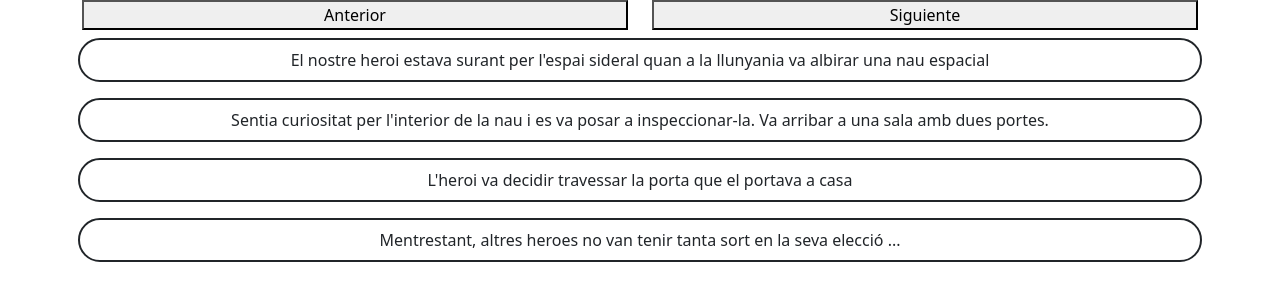
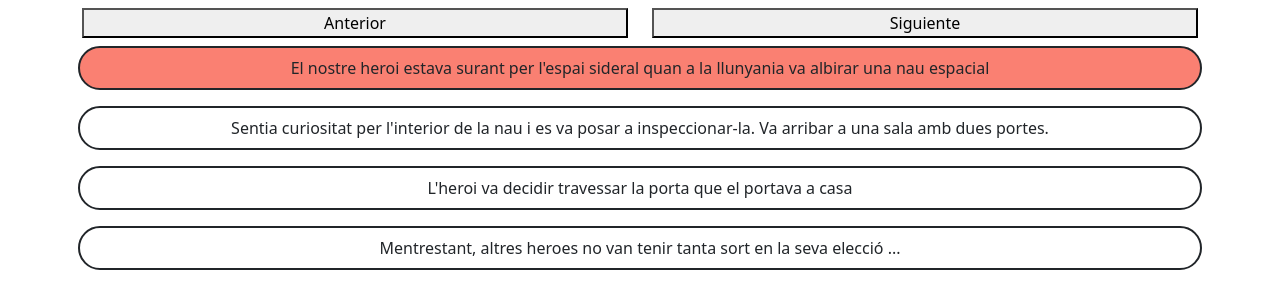
Before and after one commit to HenryArtR/Intro-Angular, an Angular app: page / in a window 1280 px wide. Shown: the top 308 px of the page. Built offline with nearby package versions, Linux system fonts and the light colour scheme.

Commit message:
ex 4 terminado con exito

```diff
--- a/src/app/componentes/escena/escena.component.html
+++ b/src/app/componentes/escena/escena.component.html
@@ -9,7 +9,7 @@
 </head>
 <body>
     <div class="container">
-        <div class="row">
+        <div class="row mt-2">
             <div class="d-grid gap-2 col-6">
                 <button (click)="prev()">Anterior</button>
             </div>
--- a/src/app/componentes/escena/escena.component.ts
+++ b/src/app/componentes/escena/escena.component.ts
@@ -10,26 +10,27 @@ import { Component, Input, OnInit, Output } from '@angular/core';
 export class EscenaComponent implements OnInit {
 
   @Input() frasesHome: string[] = []
-  currentSentence: string = this.frasesHome[0]
+  currentSentence: string = ""
+
   i = 0
+
   prev(){
     if(this.i > 0){
       this.i--
-      this.currentSentence = this.frasesHome[this.i];
     }
-
+    this.currentSentence = this.frasesHome[this.i];
   }
   next(){
-    if(this.i < this.frasesHome.length){
+    if(this.i < this.frasesHome.length -1){
       this.i++
-      this.currentSentence = this.frasesHome[this.i]
     }
-
+    this.currentSentence = this.frasesHome[this.i];
   }
 
   constructor() { }
 
   ngOnInit(): void {
+    this.currentSentence = this.frasesHome[0]
   }
 
 }
--- a/src/app/componentes/home/home.component.ts
+++ b/src/app/componentes/home/home.component.ts
@@ -20,9 +20,6 @@ export class HomeComponent implements OnInit {
 
   ]
 
-  anterior(){}
-  siguiente(){}
-
   constructor() { }
 
   ngOnInit(): void {
```
